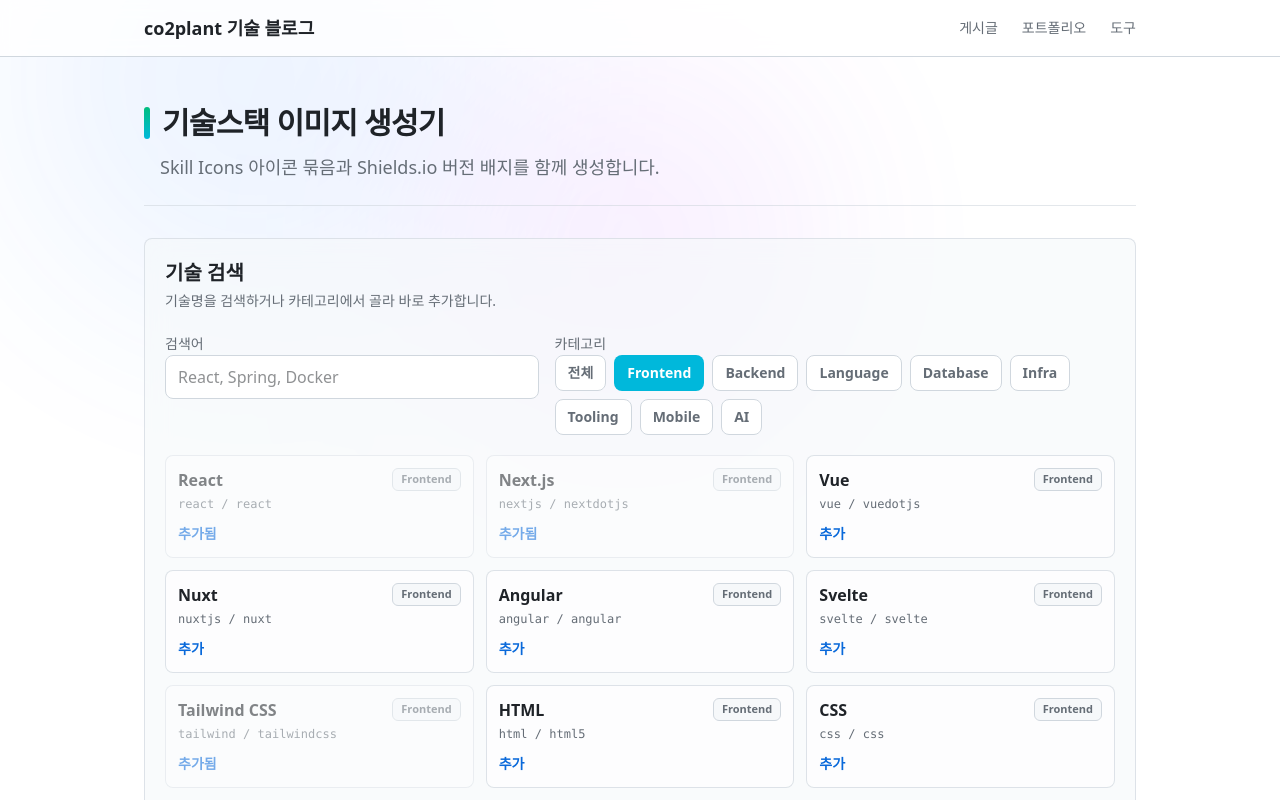
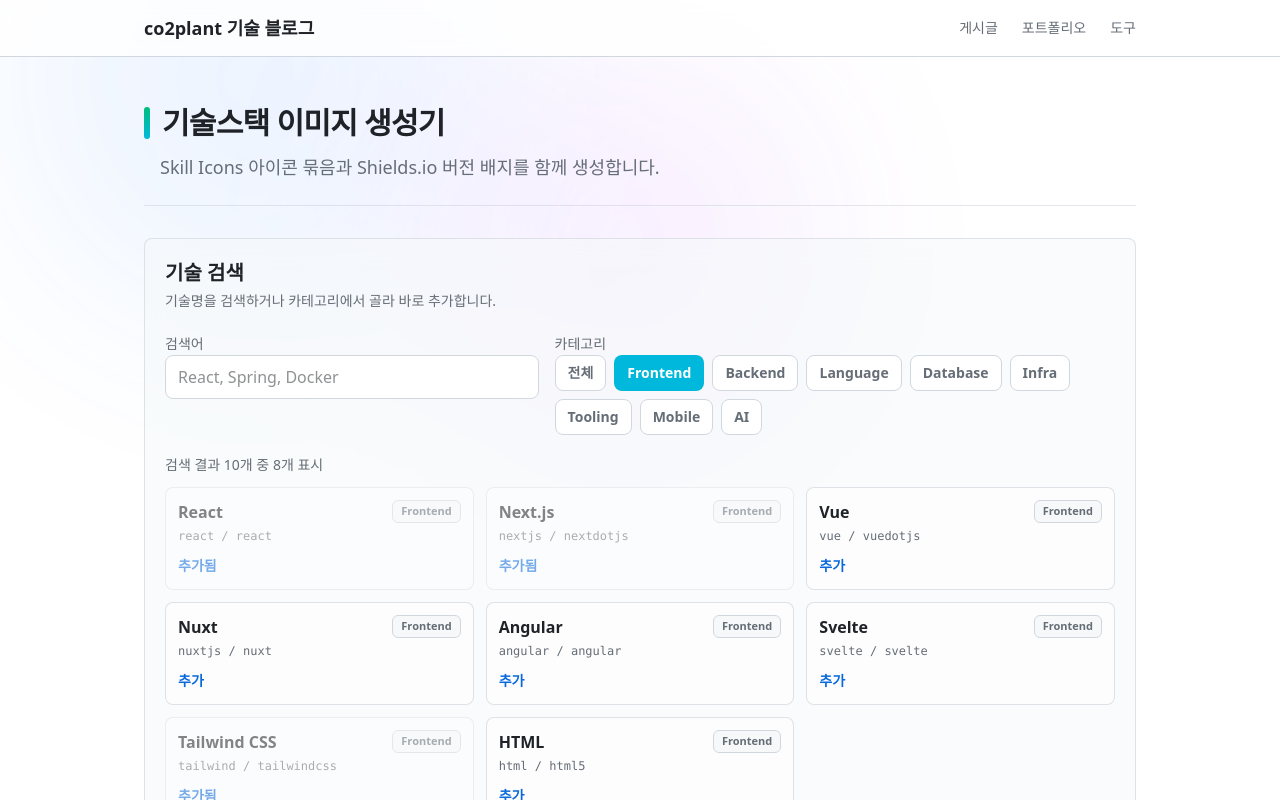
Before and after one commit to co2plant/technicalBlog, a Next.js app: page /tools/tech-stack in a window 1280 px wide. Both pictures are taken after a click on the button "Frontend". Shown: the top 800 px of the page. Built offline with nearby package versions, Linux system fonts and the light colour scheme.

Commit message:
fix: 한번에 모든 tech stack 항목이 뜨지 않도록 변경

```diff
--- a/src/components/tech-stack-generator.client.tsx
+++ b/src/components/tech-stack-generator.client.tsx
@@ -861,9 +861,11 @@ function DownloadButton({ disabled = false, downloadKey, downloadedKey, label, o
 
 type TechCatalogProps = {
   activeCategory: TechCategory | "all";
+  isSearchActive: boolean;
   items: TechCatalogItem[];
   query: string;
   selectedSkillIconIds: Set<string>;
+  totalCount: number;
   onAdd: (catalogItem: TechCatalogItem) => void;
   onCategoryChange: (category: TechCategory | "all") => void;
   onQueryChange: (query: string) => void;
@@ -871,9 +873,11 @@ type TechCatalogProps = {
 
 function TechCatalog({
   activeCategory,
+  isSearchActive,
   items,
   query,
   selectedSkillIconIds,
+  totalCount,
   onAdd,
   onCategoryChange,
   onQueryChange,
@@ -919,13 +923,25 @@ function TechCatalog({
         </div>
       </div>
 
-      <div className="mt-5 grid gap-3 sm:grid-cols-2 lg:grid-cols-3" data-testid="tech-catalog-results">
-        {items.length === 0 ? (
-          <div className="rounded-lg border border-dashed border-gh-border p-4 text-sm text-gh-muted sm:col-span-2 lg:col-span-3">
+      <div className="mt-5" data-testid="tech-catalog-results">
+        {!isSearchActive ? (
+          <div className="rounded-lg border border-dashed border-gh-border p-4 text-sm text-gh-muted" data-testid="tech-catalog-idle">
+            검색어를 입력하거나 카테고리를 선택하면 결과가 표시됩니다.
+          </div>
+        ) : items.length === 0 ? (
+          <div className="rounded-lg border border-dashed border-gh-border p-4 text-sm text-gh-muted" data-testid="tech-catalog-empty">
             일치하는 기술이 없습니다.
           </div>
         ) : (
-          items.map((item) => {
+          <div className="space-y-3">
+            <div className="flex flex-wrap items-center justify-between gap-3 text-sm text-gh-muted">
+              <span>
+                검색 결과 {totalCount}개
+                {totalCount > items.length ? ` 중 ${items.length}개 표시` : ""}
+              </span>
+            </div>
+            <div className="grid gap-3 sm:grid-cols-2 lg:grid-cols-3">
+              {items.map((item) => {
                 const isSelected = selectedSkillIconIds.has(item.skillIconId);
 
                 return (
@@ -953,13 +969,14 @@ function TechCatalog({
                     </span>
                   </button>
                 );
-          })
+              })}
+            </div>
+          </div>
         )}
       </div>
     </div>
   );
 }
-
 type TechRowProps = {
   item: TechStackItem;
   canDelete: boolean;
@@ -1052,15 +1069,20 @@ export function TechStackGenerator() {
     [items],
   );
 
-  const filteredCatalogItems = useMemo(() => {
-    const normalizedQuery = normalizeSearchText(catalogQuery);
+  const normalizedCatalogQuery = normalizeSearchText(catalogQuery);
+  const isCatalogSearchActive = normalizedCatalogQuery !== "" || activeCategory !== "all";
+
+  const catalogMatches = useMemo(() => {
+    if (!isCatalogSearchActive) {
+      return [];
+    }
 
     return TECH_CATALOG.filter((item) => {
       if (activeCategory !== "all" && item.category !== activeCategory) {
         return false;
       }
 
-      if (normalizedQuery === "") {
+      if (normalizedCatalogQuery === "") {
         return true;
       }
 
@@ -1074,9 +1096,11 @@ export function TechStackGenerator() {
         .map(normalizeSearchText)
         .join(" ");
 
-      return searchableText.includes(normalizedQuery);
-    }).slice(0, 24);
-  }, [activeCategory, catalogQuery]);
+      return searchableText.includes(normalizedCatalogQuery);
+    });
+  }, [activeCategory, isCatalogSearchActive, normalizedCatalogQuery]);
+
+  const filteredCatalogItems = useMemo(() => catalogMatches.slice(0, 8), [catalogMatches]);
 
   const skillIconCount = useMemo(
     () => items.filter((item) => item.skillIconId.trim() !== "").length,
@@ -1191,9 +1215,11 @@ export function TechStackGenerator() {
       <section className="space-y-6">
         <TechCatalog
           activeCategory={activeCategory}
+          isSearchActive={isCatalogSearchActive}
           items={filteredCatalogItems}
           query={catalogQuery}
           selectedSkillIconIds={selectedSkillIconIds}
+          totalCount={catalogMatches.length}
           onAdd={addCatalogItem}
           onCategoryChange={setActiveCategory}
           onQueryChange={setCatalogQuery}
```
Lines whose indentation alone changed are shown as unchanged.
